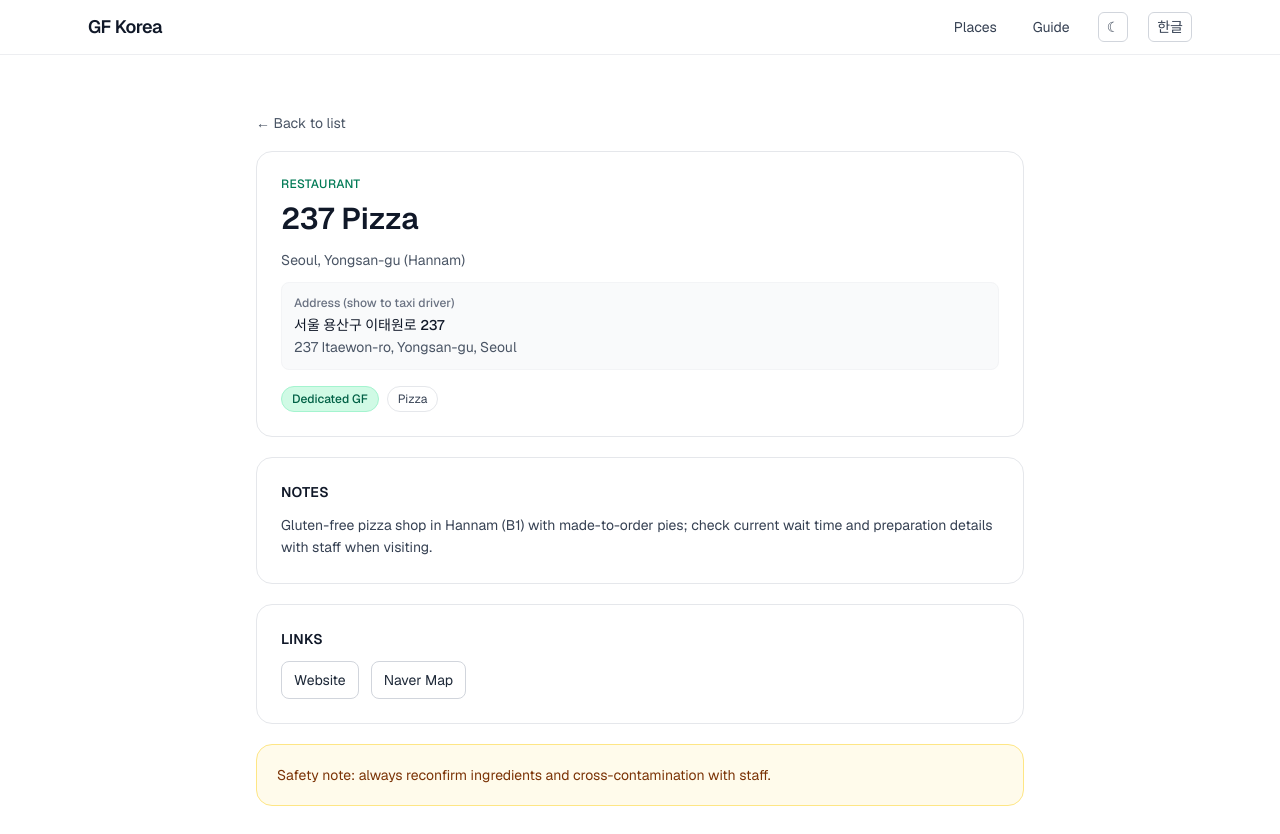
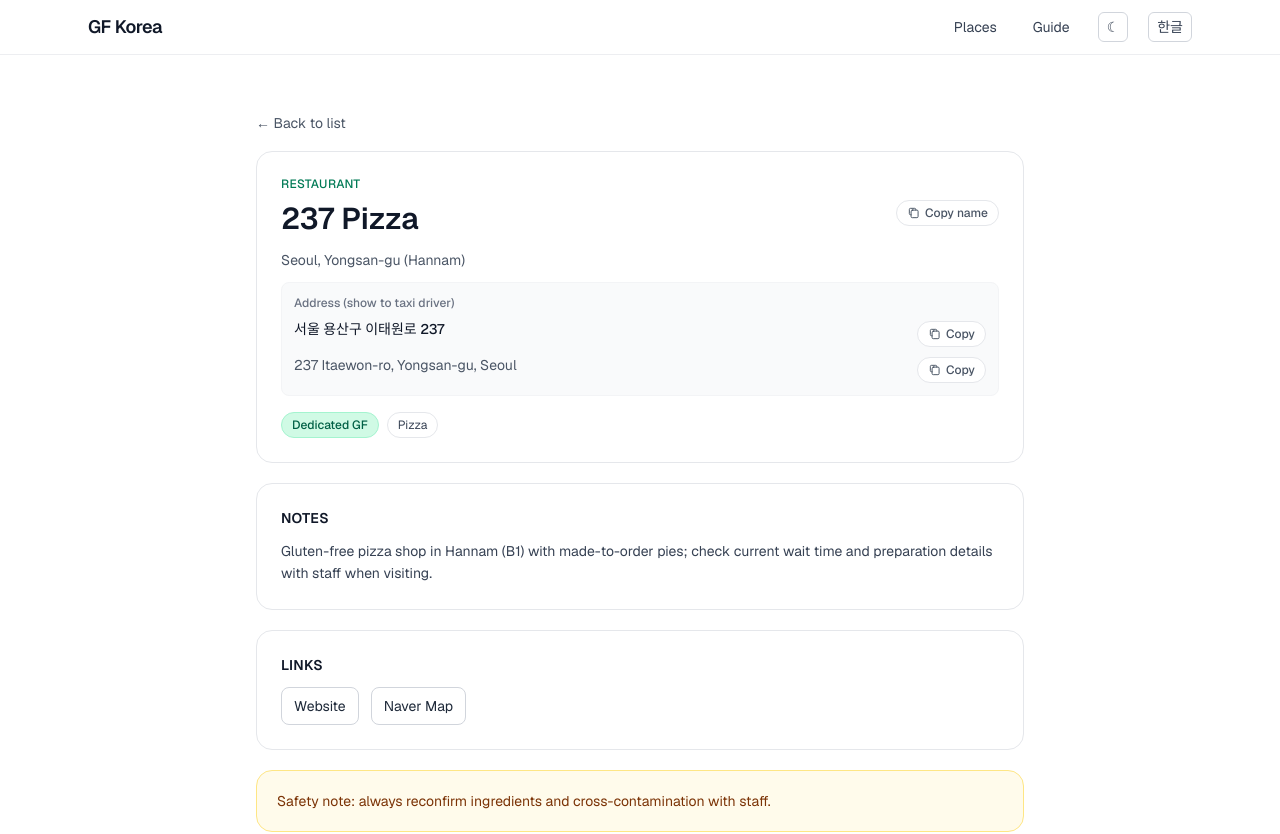
Before and after one commit to byeongkicho/Gluten-Free_Korea, a Next.js app: page /place/237-pizza in a window 1280 px wide. Shown: the top 834 px of the page. Built offline with nearby package versions, Linux system fonts and the light colour scheme; no server answers.

Commit message:
feat: add CopyButton component and update project docs
- Extract CopyButton as reusable component for place detail page
- Update PROJECT.md to reflect current home screen capabilities
- Add TASKS.md with sprint tracking
- Add RELEASE_CHECKLIST.md for pre-deploy verification

```diff
--- /dev/null
+++ b/app/components/CopyButton.js
@@ -0,0 +1,74 @@
+"use client";
+
+import { useRef, useState } from "react";
+
+export default function CopyButton({
+  text,
+  ariaLabel = "Copy text",
+  labelEn = "Copy",
+  labelKo = "복사",
+  copiedEn = "Copied",
+  copiedKo = "복사됨",
+  className = "",
+}) {
+  const [copied, setCopied] = useState(false);
+  const timeoutRef = useRef(null);
+
+  async function handleCopy(event) {
+    event?.preventDefault?.();
+    event?.stopPropagation?.();
+
+    if (!text || !navigator?.clipboard?.writeText) return;
+
+    try {
+      await navigator.clipboard.writeText(text);
+      setCopied(true);
+      window.clearTimeout(timeoutRef.current);
+      timeoutRef.current = window.setTimeout(() => setCopied(false), 1800);
+    } catch {
+      setCopied(false);
+    }
+  }
+
+  return (
+    <button
+      type="button"
+      onClick={handleCopy}
+      className={`inline-flex shrink-0 items-center gap-1 rounded-full border border-gray-200 bg-white px-2.5 py-1 text-xs font-medium text-gray-600 transition hover:border-gray-300 hover:text-gray-900 dark:border-gray-700 dark:bg-gray-900 dark:text-gray-300 dark:hover:border-gray-600 dark:hover:text-white ${className}`.trim()}
+      aria-label={ariaLabel}
+    >
+      <svg
+        aria-hidden="true"
+        viewBox="0 0 20 20"
+        fill="none"
+        className="h-3.5 w-3.5"
+      >
+        <path
+          d="M7.5 5.833h6.667A1.667 1.667 0 0 1 15.833 7.5v7.5a1.667 1.667 0 0 1-1.666 1.667H7.5A1.667 1.667 0 0 1 5.833 15V8.333A2.5 2.5 0 0 1 8.333 5.833Z"
+          stroke="currentColor"
+          strokeWidth="1.4"
+          strokeLinecap="round"
+          strokeLinejoin="round"
+        />
+        <path
+          d="M12.5 5.833V5A1.667 1.667 0 0 0 10.833 3.333H5A1.667 1.667 0 0 0 3.333 5v5.833A1.667 1.667 0 0 0 5 12.5h.833"
+          stroke="currentColor"
+          strokeWidth="1.4"
+          strokeLinecap="round"
+          strokeLinejoin="round"
+        />
+      </svg>
+      {copied ? (
+        <>
+          <span className="lang-en text-emerald-700 dark:text-emerald-300">{copiedEn}</span>
+          <span className="lang-ko text-emerald-700 dark:text-emerald-300">{copiedKo}</span>
+        </>
+      ) : (
+        <>
+          <span className="lang-en">{labelEn}</span>
+          <span className="lang-ko">{labelKo}</span>
+        </>
+      )}
+    </button>
+  );
+}
--- a/app/place/[slug]/page.js
+++ b/app/place/[slug]/page.js
@@ -1,5 +1,6 @@
 import Link from "next/link";
 import { notFound } from "next/navigation";
+import CopyButton from "@/app/components/CopyButton";
 import places from "@/data/places.json";
 import { TYPE_MAP, sortTags } from "@/app/lib/places";
 
@@ -116,10 +117,20 @@ export default async function PlaceDetailPage({ params }) {
             <span className="lang-en">{displayTypeEn}</span>
             <span className="lang-ko">{displayType}</span>
           </p>
-          <h1 className="mt-2 text-2xl font-semibold leading-tight text-gray-900 dark:text-white sm:text-3xl">
+          <div className="mt-2 flex flex-wrap items-start justify-between gap-3">
+            <h1 className="text-2xl font-semibold leading-tight text-gray-900 dark:text-white sm:text-3xl">
               <span className="lang-en">{place.nameEn || place.name}</span>
               <span className="lang-ko">{place.name}</span>
             </h1>
+            {place.name ? (
+              <CopyButton
+                text={place.name}
+                ariaLabel="Copy place name"
+                labelEn="Copy name"
+                labelKo="이름 복사"
+              />
+            ) : null}
+          </div>
           <p className="mt-3 text-sm text-gray-600 dark:text-gray-300">
             {place.location || (
               <>
@@ -135,14 +146,28 @@ export default async function PlaceDetailPage({ params }) {
                 <span className="lang-ko">주소 (택시 기사님께 보여주세요)</span>
               </p>
               {place.address ? (
-                <p className="mt-1 text-sm font-medium text-gray-900 dark:text-white">
+                <div className="mt-2 flex items-start justify-between gap-3">
+                  <p className="min-w-0 text-sm font-medium text-gray-900 dark:text-white">
                     {place.address}
                   </p>
+                  <CopyButton
+                    text={place.address}
+                    ariaLabel="Copy Korean address"
+                    className="mt-0.5"
+                  />
+                </div>
               ) : null}
               {place.addressEn ? (
-                <p className="mt-0.5 text-sm text-gray-600 dark:text-gray-300">
+                <div className="mt-2 flex items-start justify-between gap-3">
+                  <p className="min-w-0 text-sm text-gray-600 dark:text-gray-300">
                     {place.addressEn}
                   </p>
+                  <CopyButton
+                    text={place.addressEn}
+                    ariaLabel="Copy English address"
+                    className="mt-0.5"
+                  />
+                </div>
               ) : null}
             </div>
           ) : null}
```
Also changed, not shown: 3 other files (tests, documents, lock files or other folders). Lines whose indentation alone changed are shown as unchanged.
